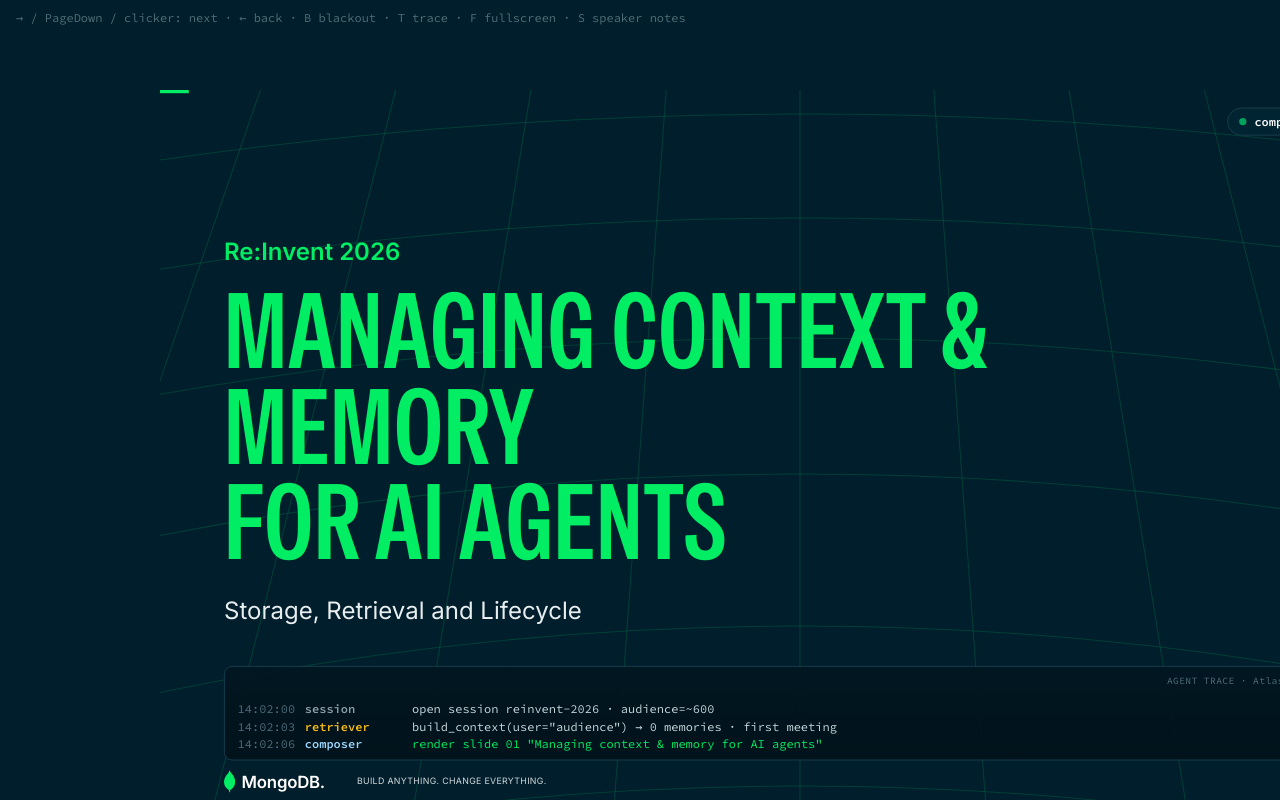
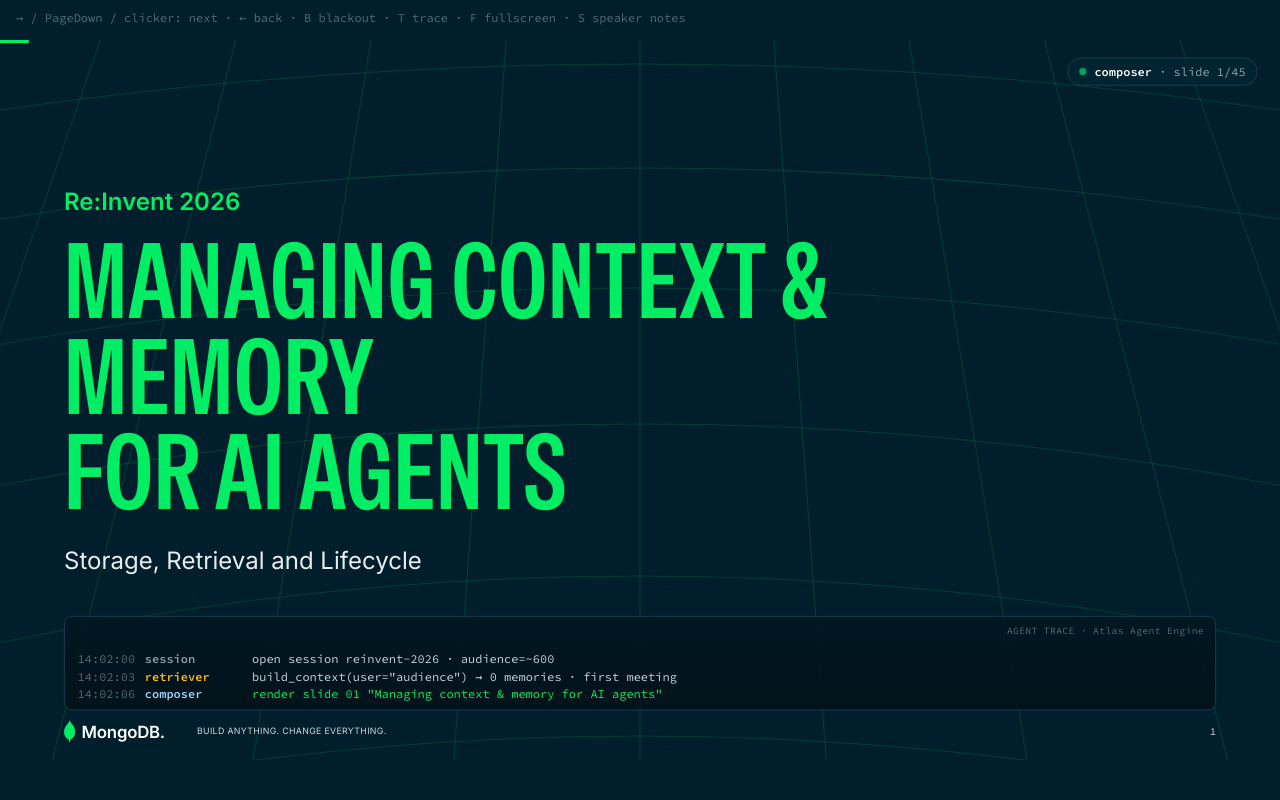
Before and after one commit to mongodb-developer/memory-deck, a plain HTML site: page index.html in a window 1280 px wide. Drawn offline with Linux system fonts and the light colour scheme.

Commit message:
Fix stage centering in windows smaller than 1600x900

```diff
--- a/index.html
+++ b/index.html
@@ -20,7 +20,7 @@ html,body{height:100%;background:var(--bg);color:var(--white);font-family:var(--
 body{display:grid;place-items:center;cursor:default}
 
 /* ---------- 16:9 stage, scaled to fit ---------- */
-#stage{position:relative;width:1600px;height:900px;transform-origin:center center;flex:none;overflow:hidden;background:var(--bg)}
+#stage{position:fixed;left:50%;top:50%;margin:-450px 0 0 -800px;width:1600px;height:900px;transform-origin:center center;flex:none;overflow:hidden;background:var(--bg)}
 .slide{position:absolute;inset:0;padding:64px 80px 0;display:none}
 .slide.active{display:block}
 .instant *, .instant{transition:none !important;animation-duration:0s !important}
```
Also changed, not shown: src/shell.html (+1 -1 lines).
